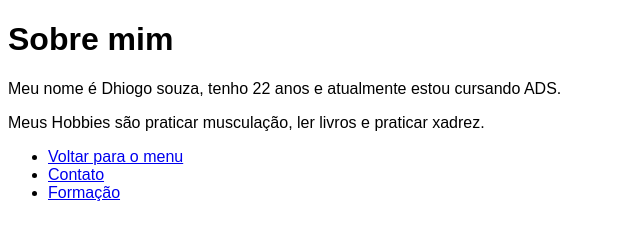
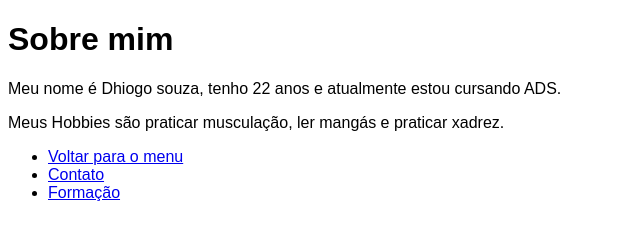
Before and after one commit to DhiogoSouza/atividadepratica-uninter, a plain HTML site: page sobre.html in a window 1280 px wide. Shown: the full height of the page, 0-640 px from the left. Drawn offline with Linux system fonts and the light colour scheme.

Commit message:
Update sobre.html

```diff
--- a/sobre.html
+++ b/sobre.html
@@ -13,7 +13,7 @@
 <body>
     <h1>Sobre mim</h1>
     <p>Meu nome é Dhiogo souza, tenho 22 anos e atualmente estou cursando ADS.</p>
-    <p>Meus Hobbies são praticar musculação, ler livros e praticar xadrez.</p>
+    <p>Meus Hobbies são praticar musculação, ler mangás e praticar xadrez.</p>
     <ul>
         <li>
             <a href="index.html" target="_self" rel="prev">Voltar para o menu</a>
```
